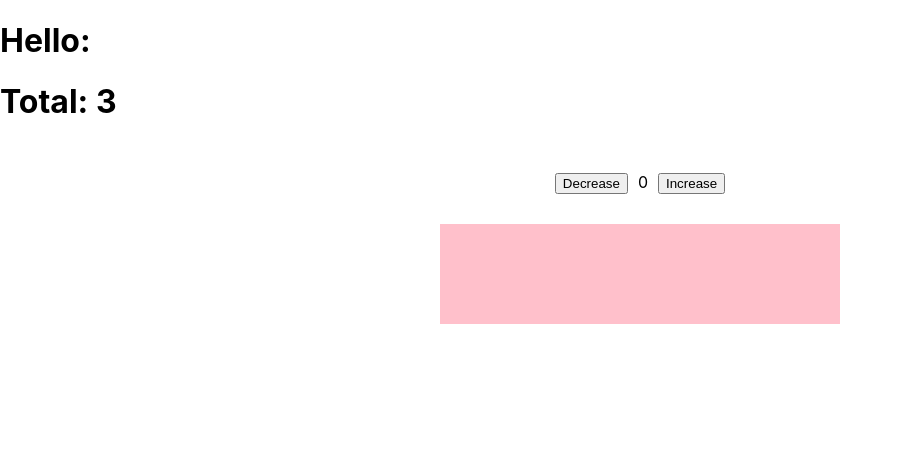
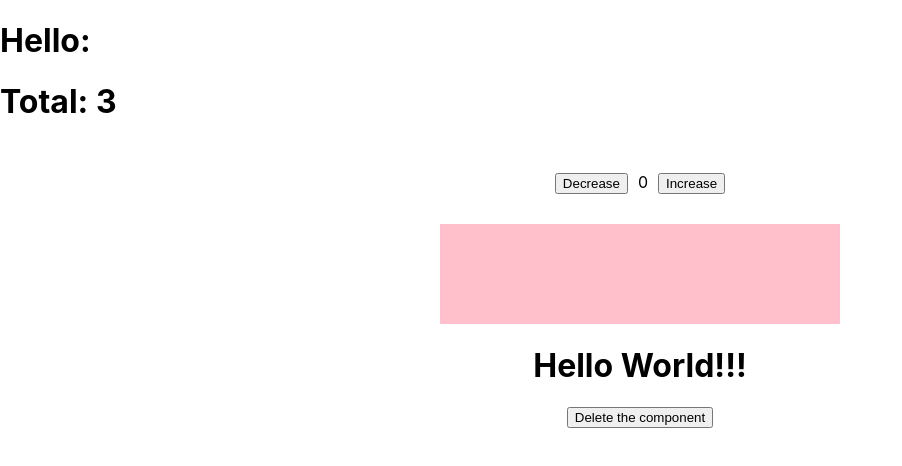
Before and after one commit to nbt311/practice_day3_react, a React (Create React App) app: page / in a window 1280 px wide. Shown: the top 466 px of the page, without its empty margins (0-902 px from the left). Built offline with nearby package versions, Linux system fonts and the light colour scheme; the HTML template or start-up script is replaced by a standard one.

Commit message:
display Component

```diff
--- a/src/App.js
+++ b/src/App.js
@@ -2,6 +2,8 @@ import Welcome from "./components/Welcome";
 import AddComponent from "./components/AddComponent";
 import Counter from "./components/Counter";
 import ChangeColor from "./components/ChangeColor";
+import Hello from "./components/Hello";
+import DeleteComponent from "./components/DeleteComponent";
 
 
 function App() {
@@ -11,8 +13,8 @@ function App() {
     <AddComponent firstNumber={1} secondNumber={2} />
     <Counter/>
     <ChangeColor/>
+    <DeleteComponent/>
   </div>
   );
 }
-
 export default App;
--- a/src/components/ChangeColor.js
+++ b/src/components/ChangeColor.js
@@ -35,7 +35,7 @@ function ChangeColor(){
     useEffect(() => {
         const timeoutId = setTimeout(() => {
             setColor("pink");
-        }, 1000);
+        }, 5000);
         return () => clearTimeout(timeoutId);
     }, []);
     return (
--- /dev/null
+++ b/src/components/DeleteComponent.js
@@ -0,0 +1,52 @@
+// import {Component} from "react";
+import Hello from "./Hello";
+
+// class DeleteComponent extends Component {
+//     constructor(props) {
+//         super(props);
+//         this.state = {
+//             display: true
+//         }
+//     }
+//
+//     delete = () => {
+//         this.setState({display: false});
+//     }
+//
+//     render() {
+//         let comp;
+//         if (this.state.display) {
+//             comp = <Hello/>
+//         }
+//         return (
+//             <div style={{textAlign: 'center'}}>
+//                 {comp}
+//                 <button onClick={this.delete}>
+//                     Delete the component
+//                 </button>
+//             </div>
+//         );
+//
+//     }
+// }
+import {useState,useEffect} from "react";
+
+function DeleteComponent() {
+    const [display, setDisplay] = useState(true);
+    const deleteComponent = () => {
+        setDisplay(false);
+    };
+
+    let comp;
+    if (display) {
+        comp = <Hello />;
+    }
+
+    return (
+        <div style={{ textAlign: 'center' }}>
+            {comp}
+            <button onClick={deleteComponent}>Delete the component</button>
+        </div>
+    );
+}
+export default DeleteComponent;
--- /dev/null
+++ b/src/components/Hello.js
@@ -0,0 +1,11 @@
+import {Component} from "react";
+
+class Hello extends Component {
+    componentWillUnmount() {
+        alert("The component is going to be unmounted");
+    }
+    render() {
+        return <h1 style={{textAlign: "center"}}>Hello World!!!</h1>
+    }
+}
+export default Hello;
```
